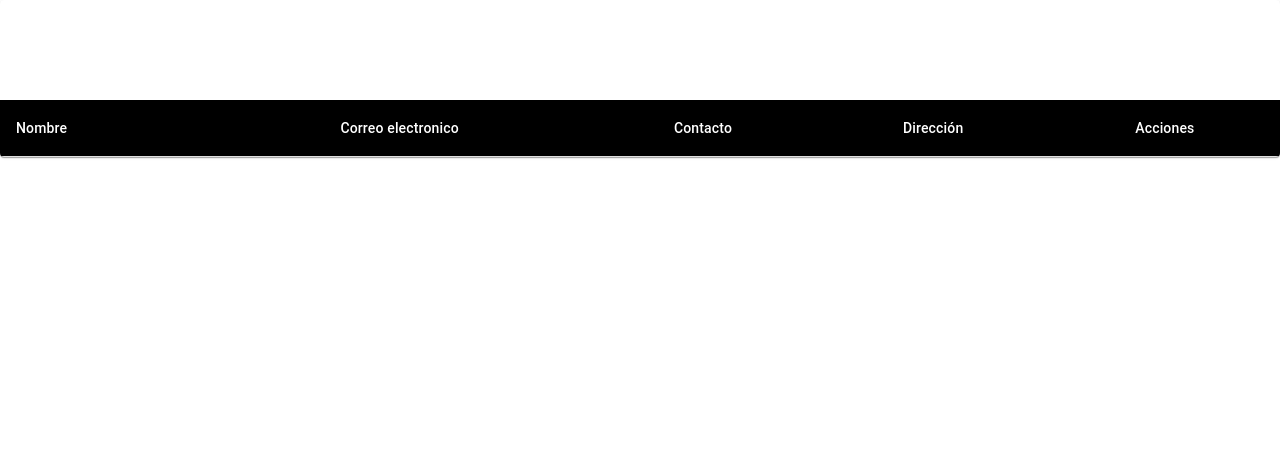
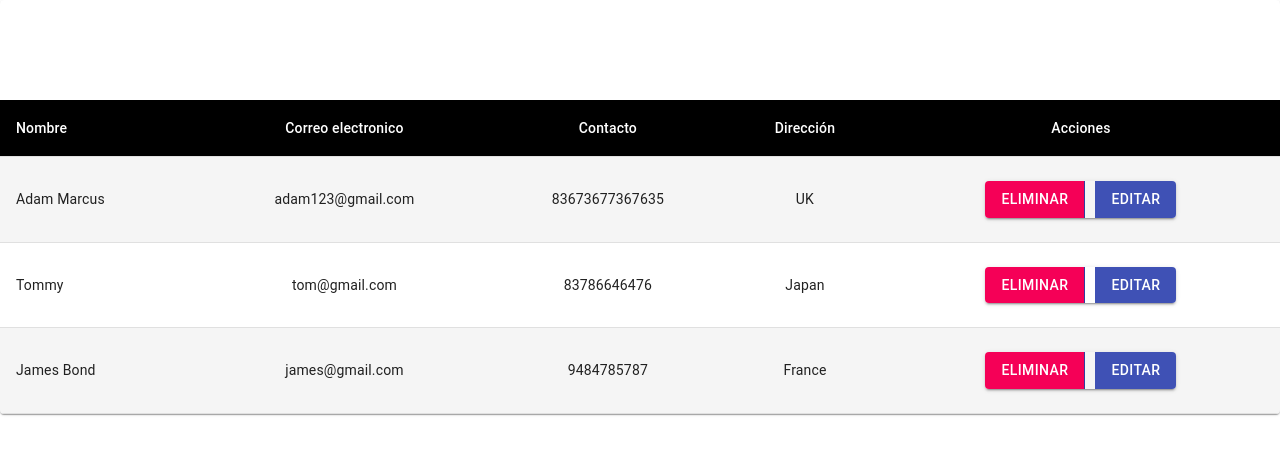
Before and after one commit to rafeldev/coopeuch-front, a React (Create React App) app: page / in a window 1280 px wide. Shown: the top 454 px of the page. Built offline with nearby package versions, Linux system fonts and the light colour scheme; data requests are answered from the project's data file.

Commit message:
añadiendo la accion de eliminar usuario

```diff
--- a/db.json
+++ b/db.json
@@ -20,13 +20,6 @@
       "contact": "9484785787",
       "address": "France",
       "id": 3
-    },
-    {
-      "name": "Larry",
-      "email": "larrry@gmail.com",
-      "contact": "347846746",
-      "address": "UK",
-      "id": 4
     }
   ]
 }
--- a/src/App.js
+++ b/src/App.js
@@ -1,4 +1,3 @@
-import logo from './logo.svg';
 import './App.css';
 import { Switch, Route } from 'react-router-dom'
 import Home from './page/Home';
--- a/src/page/Home.js
+++ b/src/page/Home.js
@@ -1,4 +1,4 @@
-import React, { useEffect } from 'react'
+import React, { useEffect } from 'react';
 import { withStyles, makeStyles } from '@material-ui/core/styles';
 import Table from '@material-ui/core/Table';
 import TableBody from '@material-ui/core/TableBody';
@@ -7,10 +7,12 @@ import TableContainer from '@material-ui/core/TableContainer';
 import TableHead from '@material-ui/core/TableHead';
 import TableRow from '@material-ui/core/TableRow';
 import Paper from '@material-ui/core/Paper';
+import Button from '@material-ui/core/Button';
+import ButtonGroup from '@material-ui/core/ButtonGroup';
 
 /* Redux */
 import { useDispatch, useSelector } from 'react-redux';
-import { loadUsers } from '../redux/actions';
+import { deleteUser, loadUsers } from '../redux/actions';
 
 
 const StyledTableCell = withStyles((theme) => ({
@@ -50,14 +52,37 @@ const useStyles = makeStyles({
   },
 });
 
+const useStylesButton = makeStyles((theme) => ({
+  root: {
+    display: 'flex',
+    flexDirection: 'column',
+    alignItems: 'center',
+    '& > *': {
+      margin: theme.spacing(1),
+    },
+  },
+}));
+
 const Home = () => {
+
+  /* Estilos de material UI */
   const classes = useStyles();
+  const buttonStyles = useStylesButton()
+
+  /* Conexion con redux */
   const dispatch = useDispatch();
+  const { users } = useSelector(state => state.data);
 
+  /*  */
   useEffect(() => {
-    dispatch(loadUsers())
-  }, [])
+    dispatch(loadUsers());
+  }, []);
 
+  const handleDeleteUser = (id) => {
+    if(window.confirm('estas seguro que deseas eliminar este usuario?')){
+      dispatch(deleteUser(id))
+    }
+  }
   return (
     <TableContainer component={Paper}>
       <Table className={classes.table} aria-label="customized table">
@@ -70,22 +95,33 @@ const Home = () => {
             <StyledTableCell align="center">Acciones</StyledTableCell>
           </TableRow>
         </TableHead>
-        {/* <TableBody>
-          {rows.map((row) => (
-            <StyledTableRow key={row.name}>
+        <TableBody>
+          {users && users.map((user) => (
+            <StyledTableRow key={user.id}>
               <StyledTableCell component="th" scope="row">
-                {row.name}
+                {user.name}
               </StyledTableCell>
-              <StyledTableCell align="right">{row.calories}</StyledTableCell>
-              <StyledTableCell align="right">{row.fat}</StyledTableCell>
-              <StyledTableCell align="right">{row.carbs}</StyledTableCell>
-              <StyledTableCell align="right">{row.protein}</StyledTableCell>
+              <StyledTableCell align="center">{user.email}</StyledTableCell>
+              <StyledTableCell align="center">{user.contact}</StyledTableCell>
+              <StyledTableCell align="center">{user.address}</StyledTableCell>
+              <StyledTableCell align="center">
+                <div className={buttonStyles.root}>
+                  <ButtonGroup variant="contained" color="primary" aria-label="contained primary button group">
+                    <Button
+                      style={{marginRight: '10px'}}
+                      color="secondary"
+                      onClick={() => handleDeleteUser(user.id)}
+                    >Eliminar</Button>
+                    <Button color="primary">Editar</Button>
+                  </ButtonGroup>
+                </div>
+              </StyledTableCell>
             </StyledTableRow>
           ))}
-        </TableBody> */}
+        </TableBody>
       </Table>
     </TableContainer>
-  )
-}
+  );
+};
 
-export default Home
+export default Home;
--- a/src/redux/actionType.js
+++ b/src/redux/actionType.js
@@ -1 +1,2 @@
 export const GET_USERS = 'GET_USERS'
+export const DELETE_USER = 'DELETE_USER'
--- a/src/redux/actions.js
+++ b/src/redux/actions.js
@@ -1,10 +1,14 @@
-import { GET_USERS } from './actionType';
+import { GET_USERS, DELETE_USER } from './actionType';
 import axios from 'axios'
 
 
 export const getUsers = (users) => ({
   type: GET_USERS,
   payload: users,
+})
+
+export const userDelete = () => ({
+  type: DELETE_USER
 })
 
 export const loadUsers = () => {
@@ -14,3 +18,14 @@ export const loadUsers = () => {
     .catch((error) => console.log(error))
   }
 }
+
+export const deleteUser = (id) => {
+  return function(dispatch) {
+    axios.delete(`${process.env.REACT_APP_API}/${id}`)
+    .then((res) => {
+      dispatch(userDelete())
+      dispatch(loadUsers())
+    })
+    .catch((error) => console.log(error))
+  }
+}
--- a/src/redux/reducer.js
+++ b/src/redux/reducer.js
@@ -1,4 +1,4 @@
-import { GET_USERS } from "./actionType";
+import { GET_USERS, DELETE_USER } from "./actionType";
 
 
 const initialState = {
@@ -17,6 +17,11 @@ const usersReducer = (state = initialState, action) => {
         users: payload,
         loading: false
       }
+    case DELETE_USER:
+      return {
+        ...state,
+        loading: false
+      }
     default:
       return state
   }
--- a/src/redux/root-reducer.js
+++ b/src/redux/root-reducer.js
@@ -2,7 +2,7 @@ import {combineReducers} from 'redux';
 import usersReducer from './reducer';
 
 const rootReducer = combineReducers({
-  user: usersReducer
+  data: usersReducer
 })
 
 export default rootReducer;
```
